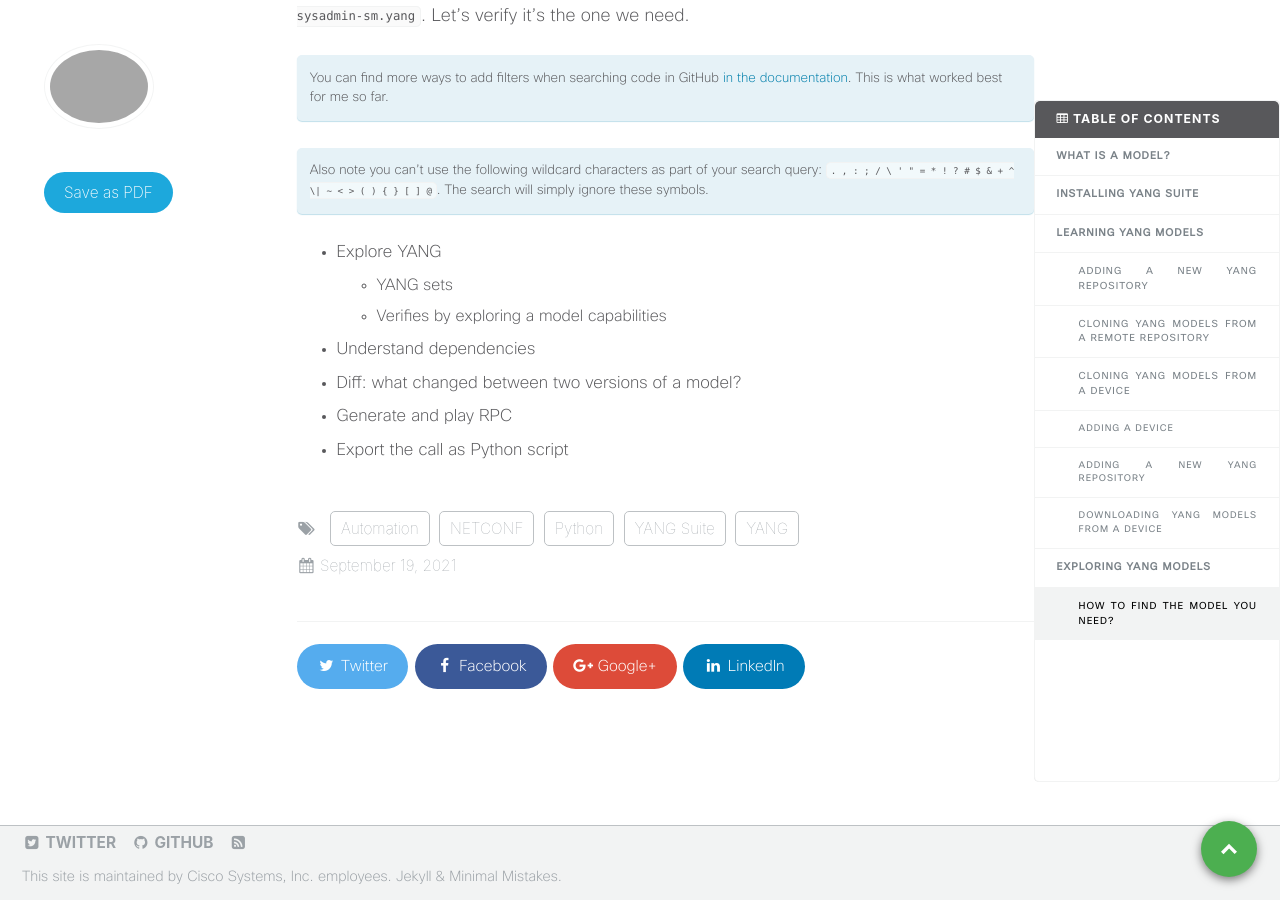
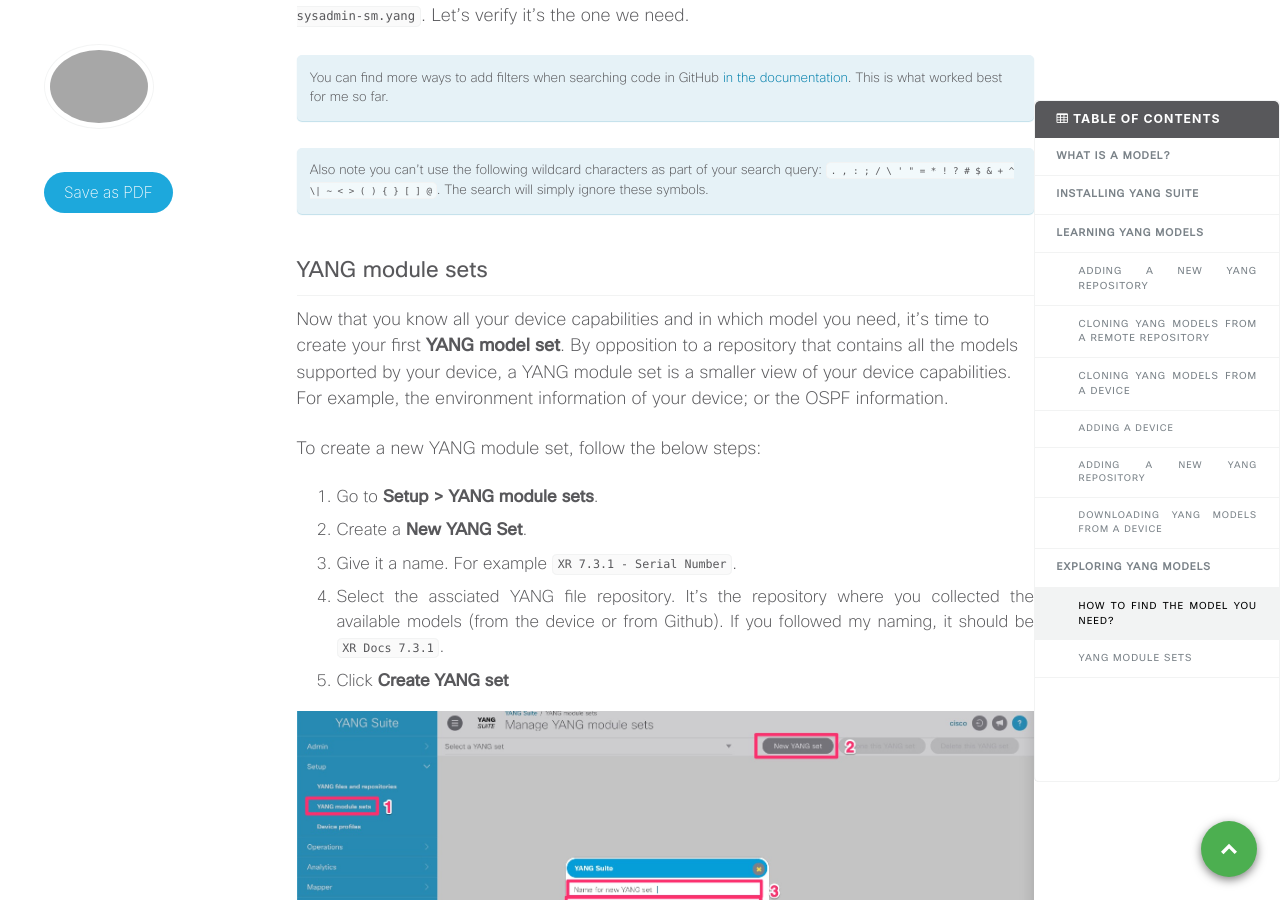
Before and after one commit to xrdocs/programmability, a Jekyll site: the page built from _tutorials/do-you-speak-yang.md, in a window 1280 px wide and 900 px high, scrolled down 7958 px. Built offline with Jekyll 4.4.1, drawn with Linux system fonts in a browser that asks for light colours; comment, search, counter and statistics services are not loaded.

Commit message:
yang module set

```diff
--- a/_tutorials/do-you-speak-yang.md
+++ b/_tutorials/do-you-speak-yang.md
@@ -163,7 +163,7 @@ In this section, we are going to explore YANG models. Find the one we need and s
 
 First, you need to find the right model. Might sound easy when you would like to find the IP address of a given interface on a node running IOS XR 7.3.1. You could use the **ietf-interfaces** model. But what about something less straightforward like a serial number?
 
-Cisco models are usually divided in two categories. **Oper** (operational data) models and **cfg** (configuration data). On the first case, it will contain **oper** in the name. This indicates you will find operational data in this model like its status (shut/admin shut/no shut), type, name, speed and statistics. On the other case, it will contain **cfg** in the name. This model will store configuration information like its description, speed, ip address... You will be able to use this model to modify the configuration of a device.
+Cisco models are usually divided in two categories. **oper** (operational data) models and **cfg** (configuration data). On the first case, it will contain **oper** in the name. This indicates you will find operational data in this model like its status (shut/admin shut/no shut), type, name, speed and statistics. On the other case, it will contain **cfg** in the name. This model will store configuration information like its description, speed, ip address... You will be able to use this model to modify the configuration of a device.
 {: .notice--info}
 
 A good way to find the model you need is to look at the naming. That's might not always work. Optionally, I use the github search feature to find the model I need. Here's how I do it.
@@ -186,6 +186,21 @@ You can find more ways to add filters when searching code in GitHub [in the docu
 Also note you can't use the following wildcard characters as part of your search query: `. , : ; / \ ' " = * ! ? # $ & + ^ \| ~ < > ( ) { } [ ] @`. The search will simply ignore these symbols.
 {: .notice--info}
 
+## YANG module sets
+
+Now that you know all your device capabilities and in which model you need, it's time to create your first **YANG model set**. By opposition to a repository that contains all the models supported by your device, a YANG module set is a smaller view of your device capabilities. For example, the environment information of your device; or the OSPF information.
+
+To create a new YANG module set, follow the below steps:
+  1. Go to **Setup > YANG module sets**.
+  2. Create a **New YANG Set**.
+  3. Give it a name. For example `XR 7.3.1 - Serial Number`.
+  4. Select the assciated YANG file repository. It's the repository where you collected the available models (from the device or from Github). If you followed my naming, it should be `XR Docs 7.3.1`.
+  5. Click **Create YANG set**
+
+![Create module set.jpg]({{site.baseurl}}/images/Create module set.jpg){: .align-center}
+
+
+
 
 * Explore YANG
   * YANG sets
```
